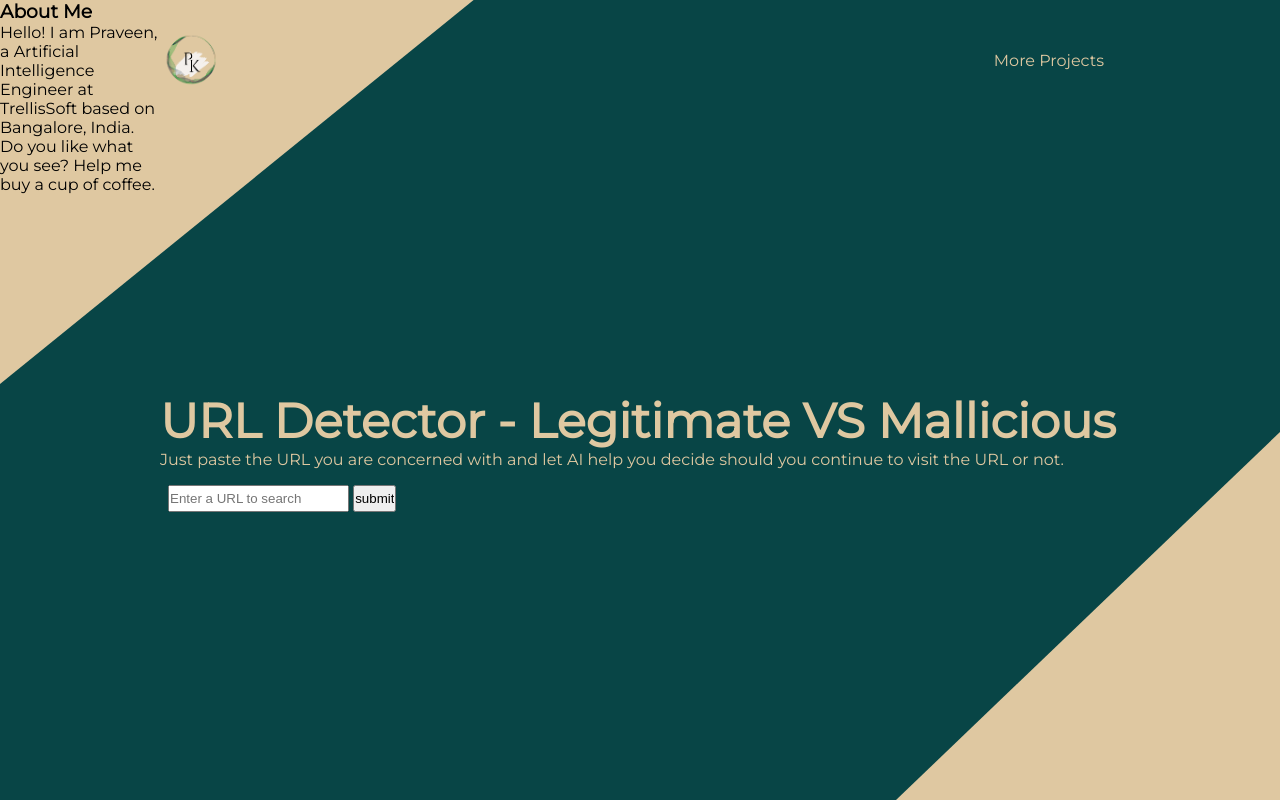
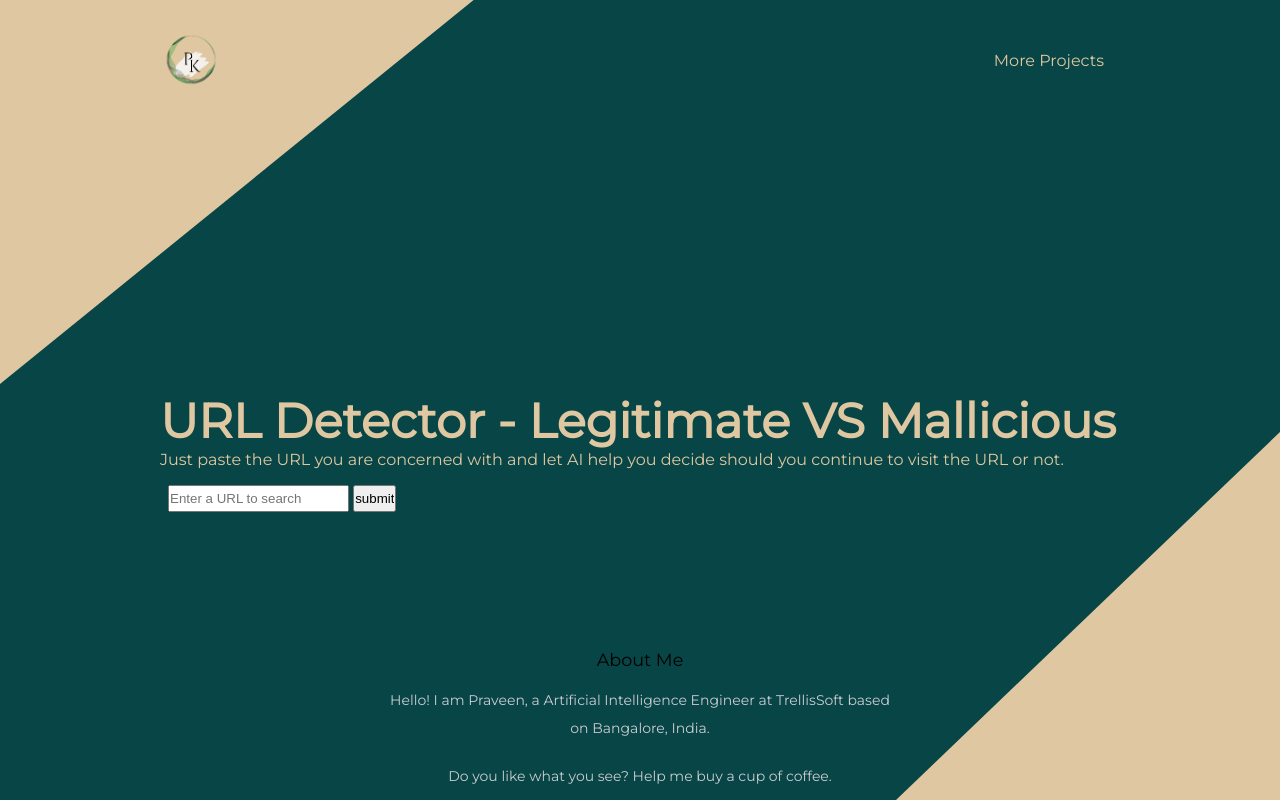
Before and after one commit to inboxpraveen/url-detector, a Flask app: page / in a window 1280 px wide. Run offline with Flask 2, Linux system fonts and the light colour scheme.

Commit message:
modified footer

```diff
--- a/hosting/static/css/style.css
+++ b/hosting/static/css/style.css
@@ -266,7 +266,8 @@ header .menu-icon span::after {
 
 
 .footer-content{
-  position: absolute;
+  position: fixed;
+  width: 100%;
   bottom: 0;
   display: flex;
   align-items: center;
@@ -296,9 +297,11 @@ header .menu-icon span::after {
   justify-content: center;
   margin: 1rem 0 3rem 0;
 }
+
 .socials li{
   margin: 0 10px;
 }
+
 .socials a{
   text-decoration: none;
   color: #fff;
@@ -306,11 +309,13 @@ header .menu-icon span::after {
   padding: 5px;
   border-radius: 50%;
 }
+
 .socials a i{
   font-size: 1.1rem;
   width: 20px;
   transition: color .4s ease;
 }
+
 .socials a:hover i{
   color: aqua;
 }
--- a/hosting/templates/index.html
+++ b/hosting/templates/index.html
@@ -16,7 +16,6 @@
     <ul class="nav-links">
       <li class="nav-link"><a href="https://inboxpraveen.github.io/" target="_blank">More Projects</a></li>
     </ul>
-
   </header>
 
   <div class="hero">
@@ -28,7 +27,7 @@
     </form>
   </div>
 
-  <div class=”footer-content”>
+  <div class="footer-content">
     <h3>About Me</h3>
     <p>Hello! I am Praveen, a Artificial Intelligence Engineer at TrellisSoft based on Bangalore, India.</p>
     <p>Do you like what you see? Help me buy a cup of coffee.<i class="fa fa-coffee"></i></p>
```
Also changed, not shown: 1 other file.
